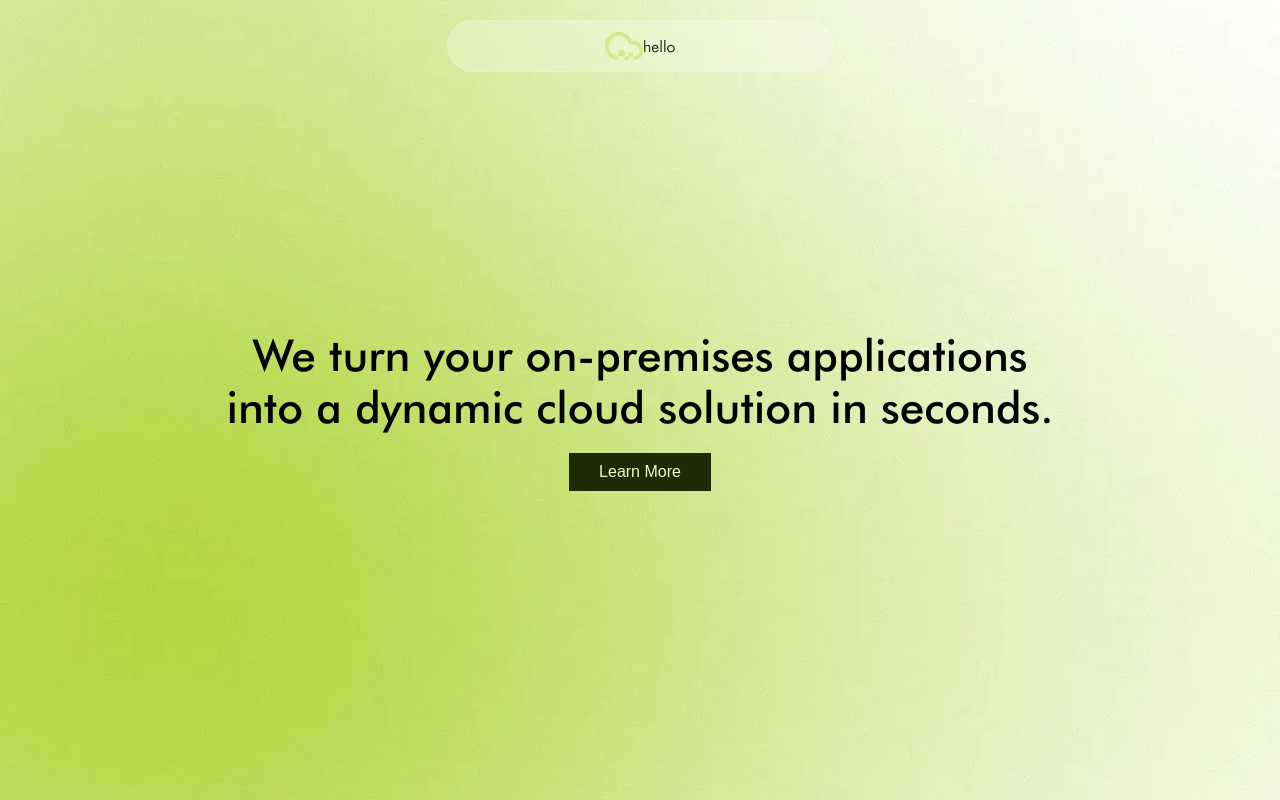
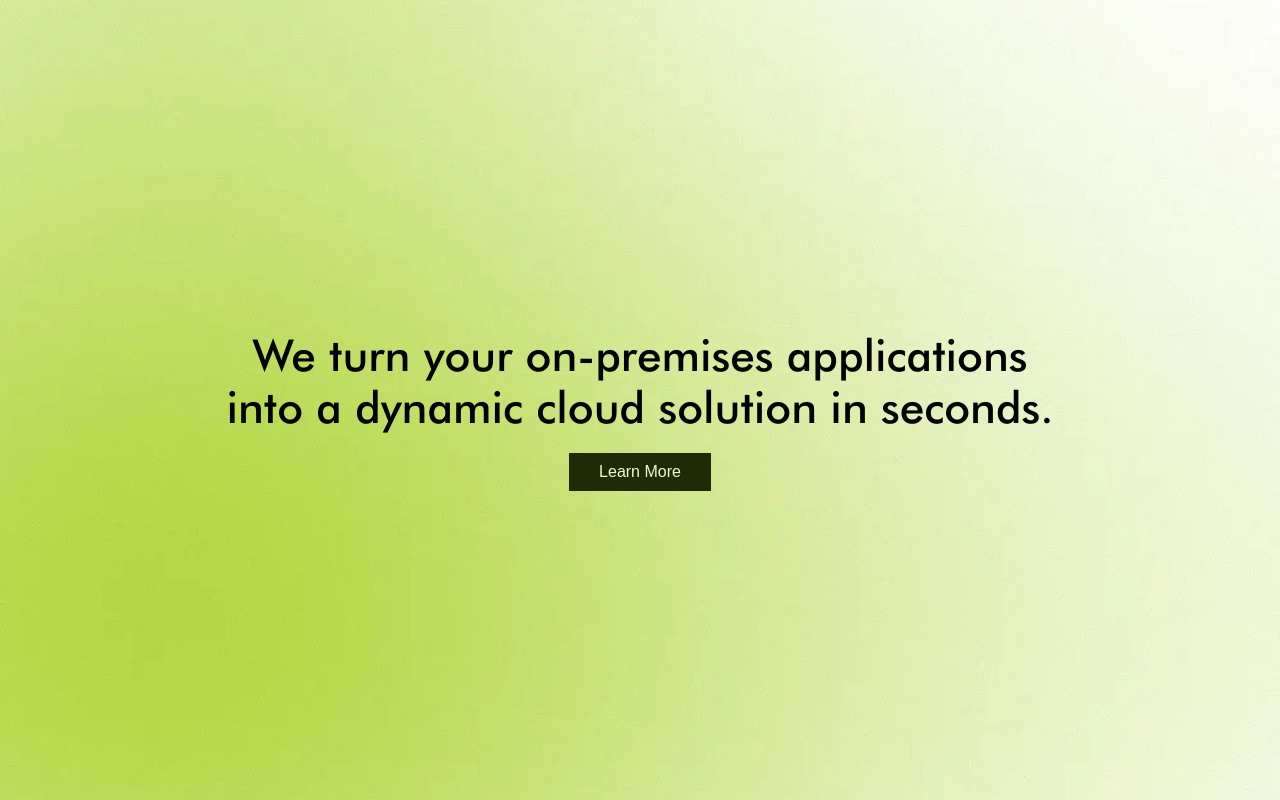
Before and after one commit to Soty-Ltd/website-new, a SvelteKit app: page / in a window 1280 px wide. Shown: the top 800 px of the page. Built offline with nearby package versions, Linux system fonts and the light colour scheme.

Commit message:
rmed nav

```diff
--- a/src/routes/+page.svelte
+++ b/src/routes/+page.svelte
@@ -80,12 +80,6 @@
 	});
 </script>
 
-<nav>
-	<img src="logo.webp" alt="" width="10%" />
-	<ul>
-		<li><a href="#">hello</a></li>
-	</ul>
-</nav>
 <section class="hero">
 	<h1>We turn your on-premises applications <br /> into a dynamic cloud solution in seconds.</h1>
 	<button>Learn More</button>
```
Also changed, not shown: static/favicon.png, static/favicon2.png (added).
